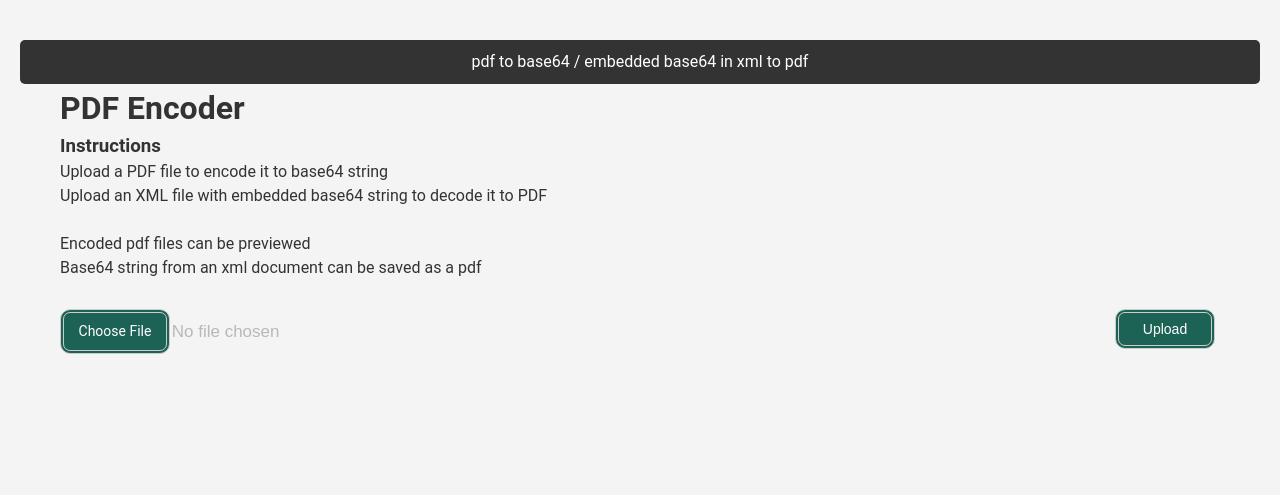
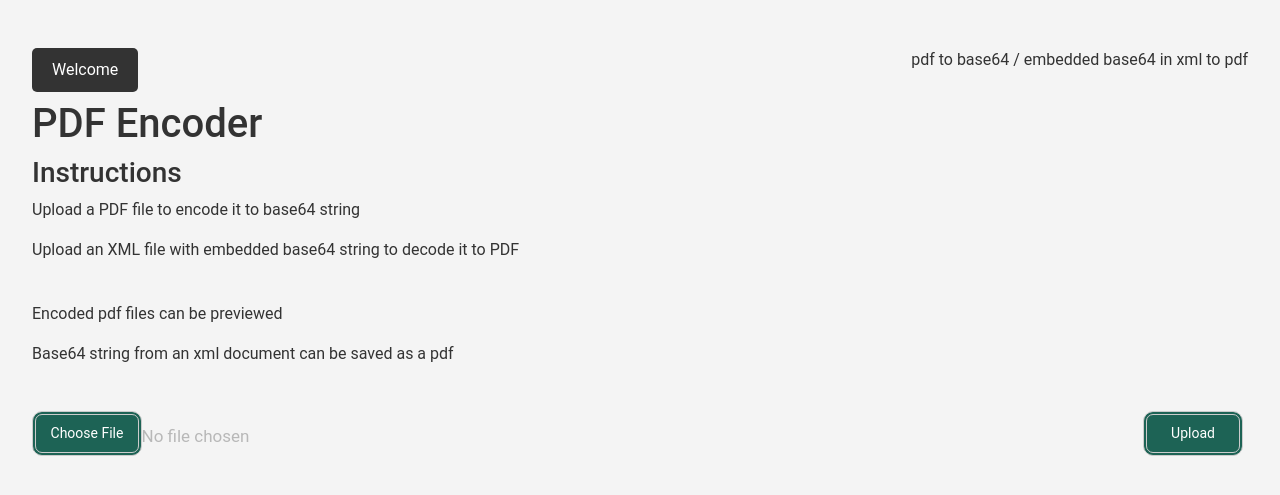
Before and after one commit to ddeveloper72/pdf-base64-xml, a Flask app: page / in a window 1280 px wide. Shown: the top 495 px of the page. Run offline with Flask 3, Linux system fonts and the light colour scheme.

Commit message:
Refactor base.html to update navigation and add Bootstrap CSS

```diff
--- a/templates/base.html
+++ b/templates/base.html
@@ -3,23 +3,65 @@
 
 <head>
     <title>PDF Encoder</title>
+    <link href="https://cdn.jsdelivr.net/npm/bootstrap@5.0.2/dist/css/bootstrap.min.css" rel="stylesheet"
+        integrity="sha384-EVSTQN3/azprG1Anm3QDgpJLIm9Nao0Yz1ztcQTwFspd3yD65VohhpuuCOmLASjC" crossorigin="anonymous">
+    <link rel="stylesheet" href="./static/css/styles.css">
     <link rel="icon" href="./static/img/fav.icn" type="image/x-icon">
-    <link rel="stylesheet" href="./static/css/styles.css">
+
 </head>
 
 <body>
-    <nav>
-        <div class="navbar-header">
-            <a class="navbar-brand" href="{{url_for('index')}}">pdf to base64 / embedded base64 in xml to pdf</a>
+    <header>
+        <nav class="navbar-expand navbar">
+            <div class="container-fluid">
+                {% if encoded_string %}
+                <div class="navbar-header">
+                    <a href="{{url_for('index')}}"><svg xmlns="http://www.w3.org/2000/svg" width="16" height="16"
+                            fill="#ffff" class="bi bi-house" viewBox="0 0 16 16">
+                            <path
+                                d="M8.707 1.5a1 1 0 0 0-1.414 0L.646 8.146a.5.5 0 0 0 .708.708L2 8.207V13.5A1.5 1.5 0 0 0 3.5 15h9a1.5 1.5 0 0 0 1.5-1.5V8.207l.646.647a.5.5 0 0 0 .708-.708L13 5.793V2.5a.5.5 0 0 0-.5-.5h-1a.5.5 0 0 0-.5.5v1.293zM13 7.207V13.5a.5.5 0 0 1-.5.5h-9a.5.5 0 0 1-.5-.5V7.207l5-5z" />
+                        </svg> Home</a>
+                </div>
+                <div id="navbarText">
+                    <span class="navbar-text">pdf to base64 / embedded base64 in xml to pdf</span>
+                </div>
+                {% else %}
+                <div class="navbar-header">
+                    <a href="#">Welcome</a>
+                </div>
+                <div id="navbarText">
+                    <span class="navbar-text">pdf to base64 / embedded base64 in xml to pdf</span>
+                </div>
+
+                {% endif %}
+            </div>
+        </nav>
+        {% with messages = get_flashed_messages(with_categories=true) %}
+        {% if error %}
+        <p class="error"><b>Error:</b> {{ error }}
+            {% endif %}
+            {% if messages %}
+            {% for category, message in messages %}
+        <div class="alert {{ category }} alert-dismissible">
+            <div class="messages">
+                {{ message }} <button type="button" class="btn-close" data-bs-dismiss="alert"
+                    aria-label="Close"></button>
+            </div>
         </div>
-    </nav>
+        {% endfor %}
+        {% endif %}
+        {% endwith %}
+    </header>
 
     <!-- Main Content -->
-    <div class="container">
+    <main class="container-fluid">
         {% block content %}
         {% endblock %}
-    </div>
+    </main>
 
+    <script src="https://cdn.jsdelivr.net/npm/bootstrap@5.3.3/dist/js/bootstrap.bundle.min.js"
+        integrity="sha384-YvpcrYf0tY3lHB60NNkmXc5s9fDVZLESaAA55NDzOxhy9GkcIdslK1eN7N6jIeHz"
+        crossorigin="anonymous"></script>
     <script>
         function copyToClipboard(text) {
             navigator.clipboard.writeText(text);
```
